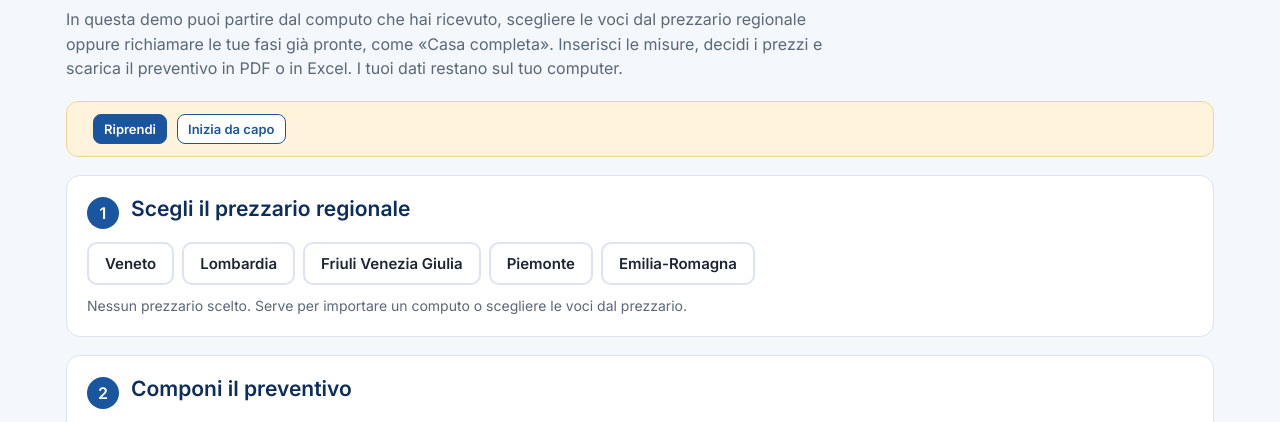
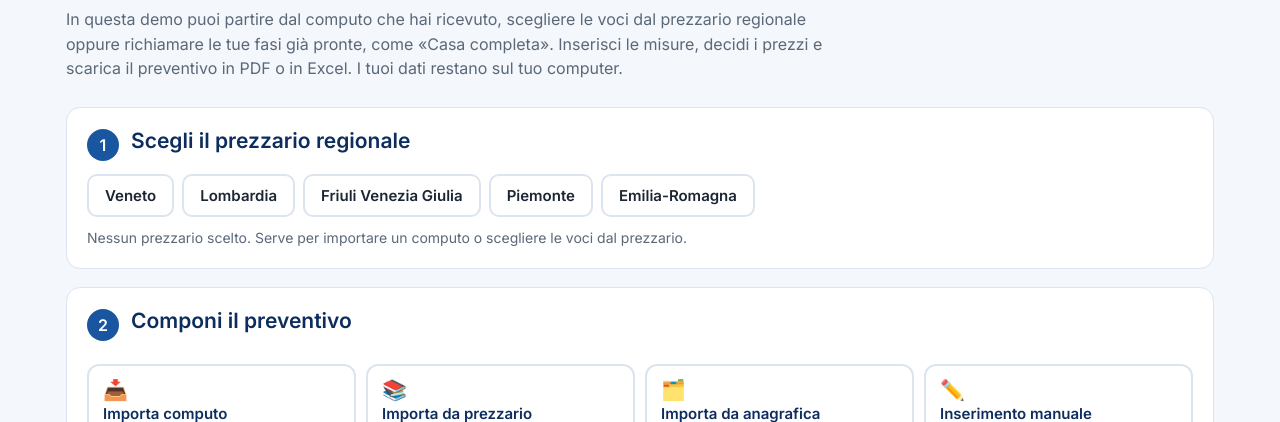
Before and after one commit to tecsolutionsti/preventivatore, a plain HTML site: page index.html in a window 1280 px wide. Shown: the part 338-760 px from the top of the page. Drawn offline with nearby package versions, Linux system fonts and the light colour scheme; a web font is replaced by a local one.

Commit message:
Add files via upload

```diff
--- a/index.html
+++ b/index.html
@@ -84,7 +84,7 @@
   .tot.princ span{color:#D5E0EF} .tot.princ strong{color:#fff}
   .cta{background:var(--bianco);border:2px solid var(--blu);border-radius:14px;padding:22px;margin:24px 0 40px}
   .cta p{color:var(--soft);margin:0 0 14px}
-  .nascosto{display:none}
+  .nascosto{display:none!important}
   footer{font-size:13px;color:var(--soft);padding:0 0 30px}
   .logo img{height:30px;display:block}
   .occhiello-ia{display:inline-block;font-size:13px;font-weight:700;color:#fff;background:var(--blu);padding:4px 12px;border-radius:99px;margin-bottom:12px;letter-spacing:.02em}
```
